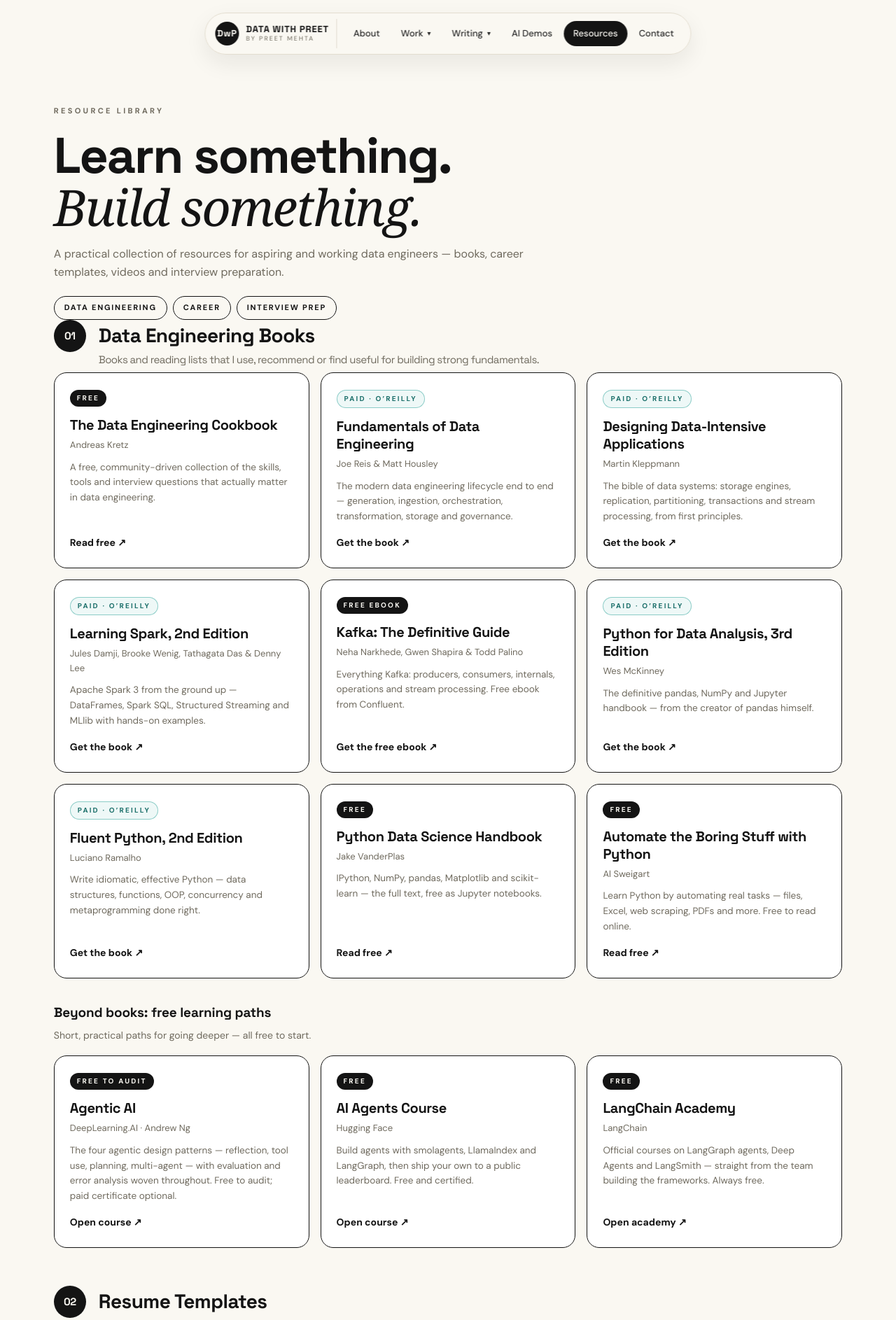
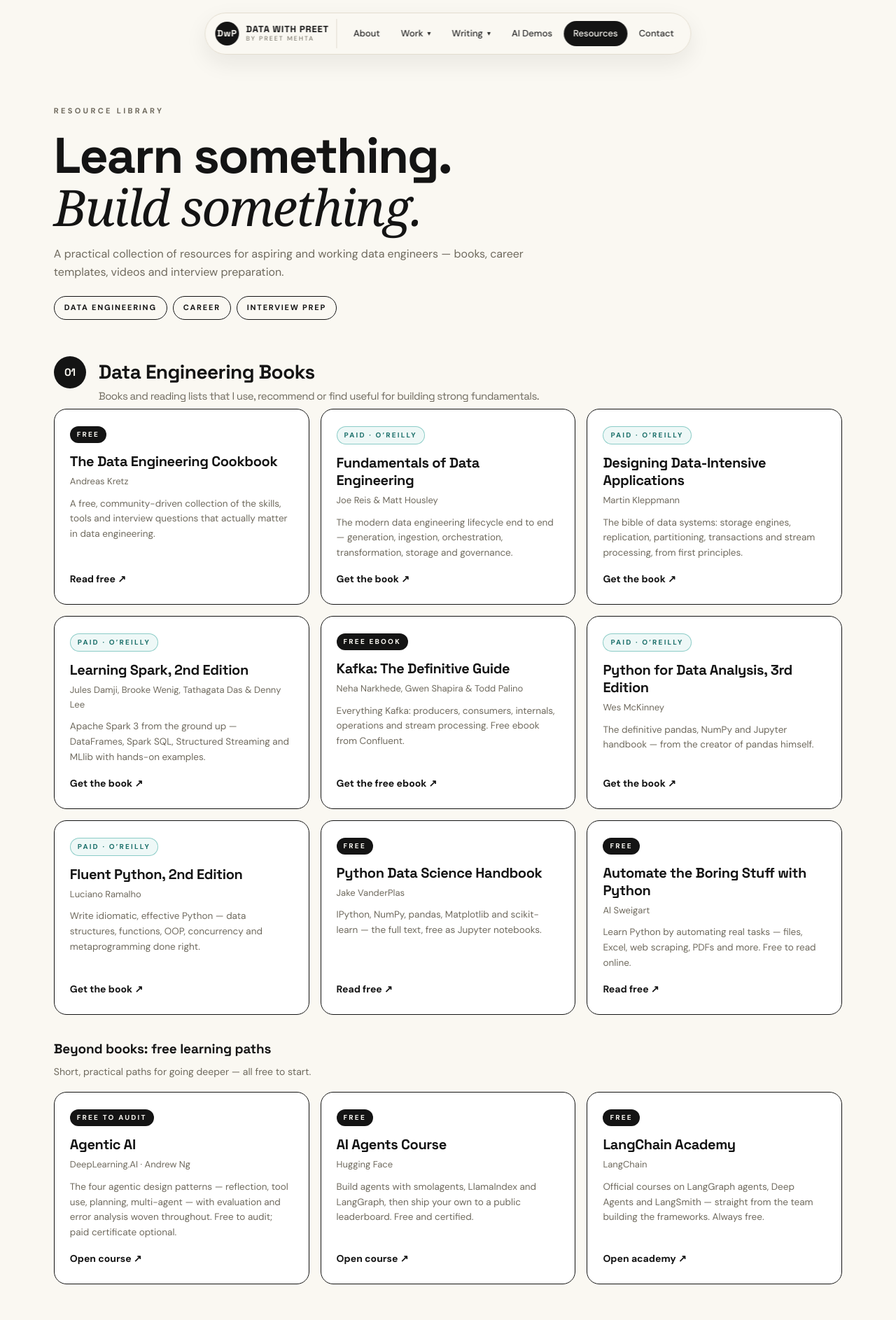
Before and after one commit to datawithpreet/datawithpreet.github.io, a Jekyll site: the page resources.html, which Jekyll copies as it is, in a window 1280 px wide. Shown: the top 1886 px of the page at 70% size. Built offline with Jekyll 4.4.1, drawn with Linux system fonts in a browser that asks for light colours.

Commit message:
Breathing room between filter pills and numbered sections (resources.html)

```diff
--- a/resources.html
+++ b/resources.html
@@ -10,6 +10,10 @@
   <link rel="preconnect" href="https://fonts.gstatic.com" crossorigin>
   <link href="https://fonts.googleapis.com/css2?family=DM+Sans:wght@400;500;600;700&family=Space+Grotesk:wght@400;500;600;700&display=swap" rel="stylesheet">
   <link rel="stylesheet" href="assets/css/style.css?v=20261015hdr">
+  <style>
+    /* Breathing room between filter pills and the numbered sections */
+    .resource-library { margin-top: 52px; }
+  </style>
   <meta property="og:title" content="Resources | Preet Mehta">
   <meta property="og:image" content="https://datawithpreet.github.io/assets/img/preet-creator.jpg">
   <noscript><style>.reveal{opacity:1!important;transform:none!important}.section-title{clip-path:none!important}</style></noscript>
```
